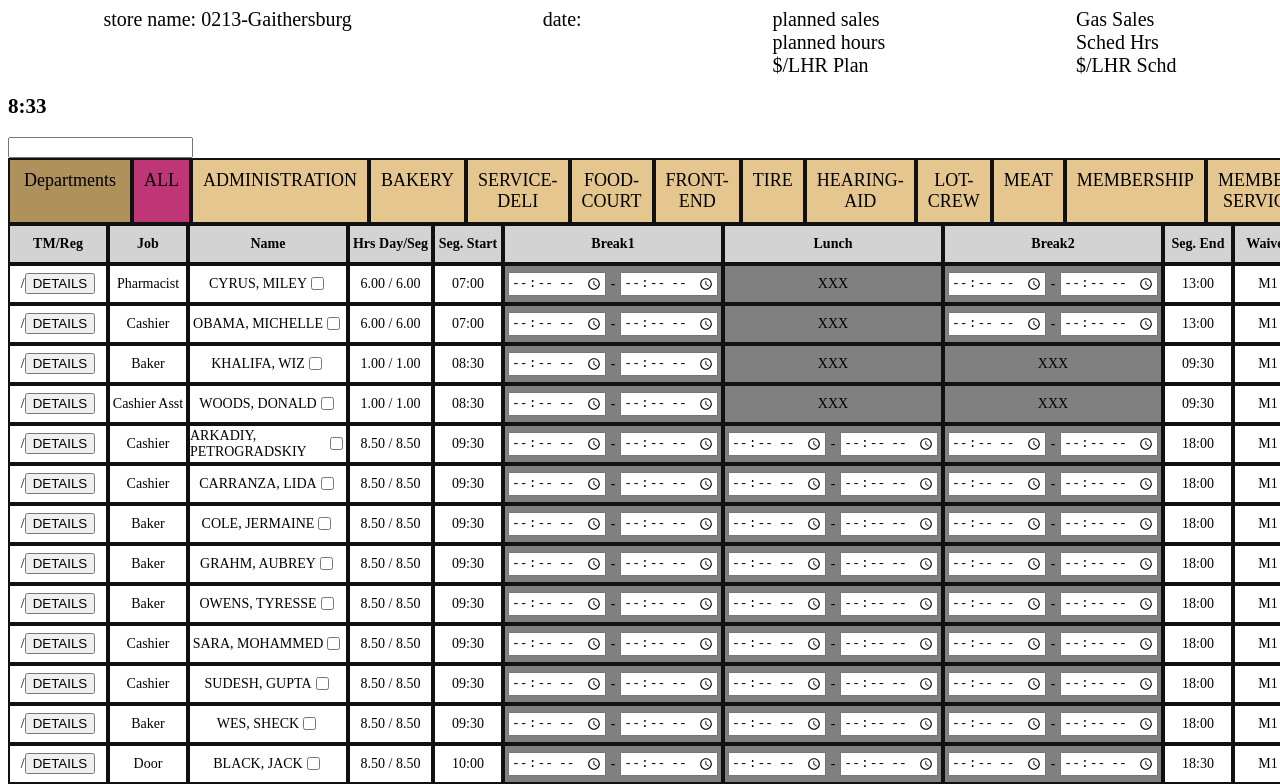
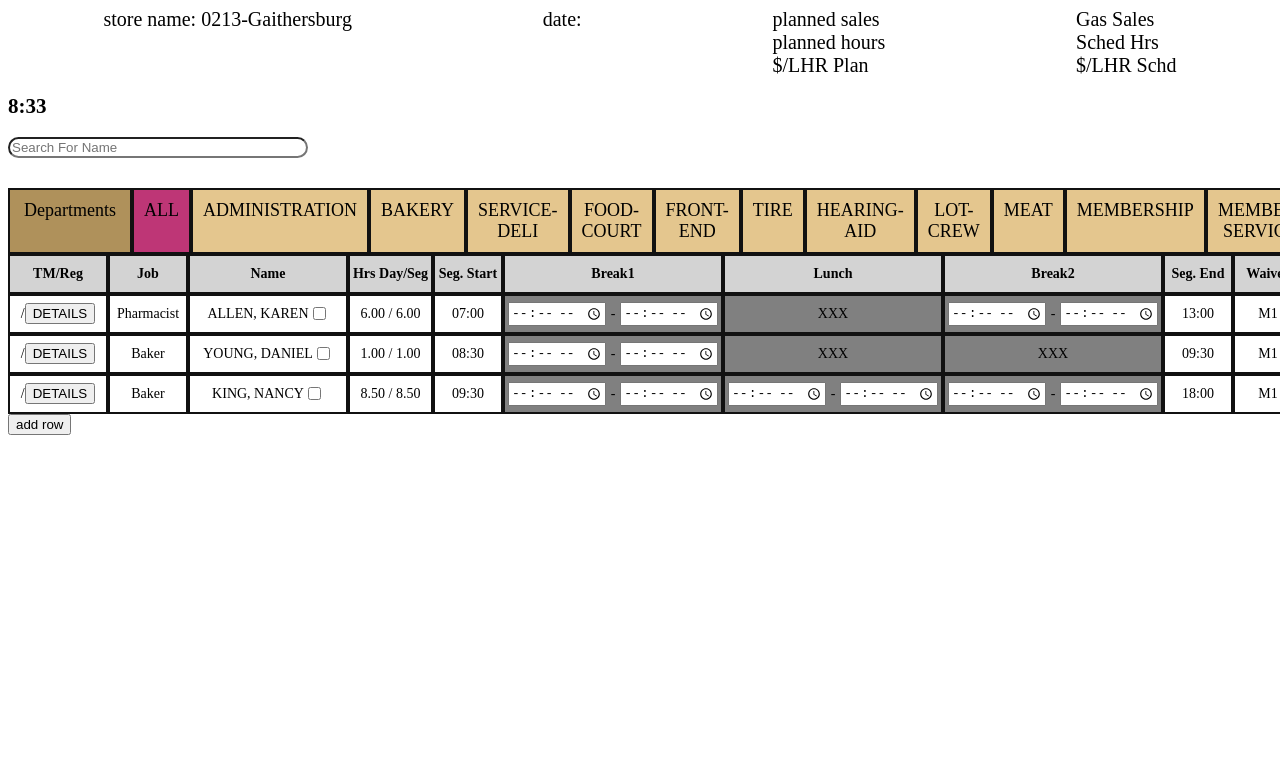
Before and after one commit to mateusmatters/ScheduleBoardApp, a React (Create React App) app: page / in a window 1280 px wide. Shown: the top 784 px of the page. Built offline with nearby package versions, Linux system fonts and the light colour scheme.

Commit message:
updated search bar functionality. It now modifies the array of employees shown based on if a particular employee has a name related to the current text in the search bar

```diff
--- a/src/App.css
+++ b/src/App.css
@@ -126,7 +126,7 @@ input[type="time"] {
 .department-nav-bar {
   display: flex;
   justify-content: space-between; /* Ensures even spacing */
-  width: 100vw; /* Takes full screen width */
+  width: 50vw; /* Takes full screen width */
   list-style: none;
   font-size: 18px;
   padding: 0;
@@ -146,7 +146,7 @@ input[type="time"] {
   background-color: rgb(228, 198, 142);
   border: 2px solid #111;
   max-width:200px;
-  flex-rgow: 1; /* Distributes available space evenly */
+  flex-grow: 1; /* Distributes available space evenly */
   text-align: center;
   padding: 10px;
 }
@@ -158,3 +158,22 @@ input[type="time"] {
 .department-element.abc {
   background-color: rgb(190, 54, 118);
 }
+
+/* .highlighted {
+    animation: highlight-effect .8s infinite alternate ease-in-out;
+}
+
+@keyframes highlight-effect {
+    0% { background-color: transparent; }
+    100% { background-color: red; }
+} */
+
+.search-bar{
+  width: 300px;
+  margin-bottom: 30px;
+  border-radius: 25px;
+}
+
+.error-text {
+  color: red;
+}
--- a/src/App.js
+++ b/src/App.js
@@ -1,7 +1,7 @@
 import './App.css';
 import {Employee} from "./class definitions/employee"
-import {SortedArray} from "./class definitions/sorted-array"
-import { useState, useEffect, useContext} from 'react';
+import {findSimilarNameInList, SortedArray} from "./class definitions/sorted-array"
+import { useState, useEffect, useContext, useRef} from 'react';
 import {createTimeStamp, parseTimeString, simplifiedTimeStampString, chooseRightColor} from './class definitions/helperFunctions';
 
 import AddEmployeeTextFields from './components/AddEmployeeTextFields';
@@ -10,12 +10,58 @@ import employeeArray from './class definitions/testEmployeesArray';
 import TimeContext from "./components/TimeContext"
 import DepartmentMenu from './components/DepartmentMenu';
 import EmployeeComponent from './components/EmployeeComponent'
-import SearchBar from './components/SearchBar';
+
+function tempToString(arr){
+  let retString ="{";
+  for (let element of arr){
+    retString = retString + element.toStringSimplified()+", "
+  }
+  if( retString.length == 1) return "{}";
+  return retString.slice(0, retString.length-2) + "}";
+}
+
+
 function App() {
   const {time} = useContext(TimeContext);
   const [employees, setEmployees] = useState(employeeArray);
+  const [employeesByDept, setEmployeesByDept] = useState(employees._array);
+  const [employeesRendered, setEmployeesRendered] = useState(employeesByDept);
   const [showAddScreen, setShowAddScreen] = useState(false);
-  const [selectedDepartment, setSelectedDepartment] = useState("");
+  const [showNoEmployeesText, setShowNoEmployeesText] = useState(false);
+  const [lastSearchTerm, setLastSearchTerm] = useState(""); // Store last input
+
+
+  useEffect(()=>{
+    searchBarChangeFunction(lastSearchTerm);
+  }, [employeesByDept])
+
+  function searchBarChangeFunction(eOrValue) {
+    let searchQuery = "";
+
+    if (typeof eOrValue === "string") {
+      searchQuery = eOrValue; // Directly use the string input
+    } else if (eOrValue && eOrValue.target) {
+      searchQuery = eOrValue.target.value; // Extract from event object
+    }
+
+    setLastSearchTerm(searchQuery); // Save last search term
+
+    let a = null;
+    try {
+      a = findSimilarNameInList(searchQuery, employeesByDept);
+      if (a.length === 0) {
+        setShowNoEmployeesText(true);
+      } else {
+        setShowNoEmployeesText(false);
+        setEmployeesRendered(a);
+      }
+      console.log(`what names in subPart are similar to ${searchQuery}: ${tempToString(a)}`);
+    } catch (err) {
+      console.log(err);
+      setEmployeesRendered(employeesByDept);
+      setShowNoEmployeesText(false);
+    }
+  }
 
   function handleEmployeeSubmit(firstName, lastName, segStart, segEnd){
     let [hours, mins] = parseTimeString(segStart);
@@ -30,7 +76,7 @@ function App() {
       <div className="App">
         <div className="top-page">
           <div>
-            <div>store name: 0213-Gaithersburg</div>
+            <div>store <span className="highlighted">name:</span> 0213-Gaithersburg</div>
           </div>
           <div>
             <div>date: </div>
@@ -47,8 +93,9 @@ function App() {
           </div>
         </div>
         <h2>{time.getHours()}:{time.getMinutes()}</h2>
-        <SearchBar/>
-        <DepartmentMenu setSelectedDepartment={setSelectedDepartment}/>
+        <input onChange={searchBarChangeFunction} className="search-bar" type="search" placeholder="Search For Name"></input>
+        {showNoEmployeesText?<div className="error-text">no employees with this name </div>:<></>}
+        <DepartmentMenu setEmployeesByDept={setEmployeesByDept} employees={employees}/>
         <div className="grid">
           <div className="row-elt">
             <div className= "column-headings grid-element"><b>TM/Reg</b></div>
@@ -63,11 +110,9 @@ function App() {
             <div className= "column-headings grid-element"><b>Waiver</b></div>
             <div className= "column-headings grid-element"><b>Duties</b></div>
           </div>
-          {/* the error is somewhere around here */}
-          {employees.getSpecificDepartment(selectedDepartment).map((employee, index) => (
+          {employeesRendered.map((employee, index) => (
             <EmployeeComponent employee={employee} index ={index} employees={employees} setEmployees={setEmployees} time={time}/>
           ))}
-
         </div>
         <button onClick={() =>setShowAddScreen(prev => !prev)}>add row</button>
         {showAddScreen ? <AddEmployeeTextFields onSubmit={handleEmployeeSubmit}/> : <></>}
--- a/src/class definitions/employee.js
+++ b/src/class definitions/employee.js
@@ -1,4 +1,5 @@
-import { compareTimeStamps, getDifferenceTimeStamps, simplifiedTimeStampString} from "./helperFunctions";
+import { compareTimeStamps, getDifferenceTimeStamps, simplifiedTimeStampString} from "./helperFunctions.js";
+
 const START_TIME = 0;
 const END_TIME = 1;
 
@@ -14,6 +15,9 @@ const END_TIME = 1;
 // segEnd DATE
 // waiver STRING
 // duties STRING
+
+
+
 export class Employee {
     constructor(firstName, lastName, segmentStart, segmentEnd, role, department ="No Department") {
       if (!firstName, !lastName || !segmentStart || !segmentEnd) {
--- a/src/class definitions/helperFunctions.js
+++ b/src/class definitions/helperFunctions.js
@@ -73,9 +73,8 @@ export function simplifiedTimeStampString(timeStamp){
 //[backgroundColor, progressBarColor, width percentage]
 // chooseRightProgressBarColor
 export function chooseRightColor(emp, typeOfBreak, time){
-    if(!emp.isClockedIn){
-        return ["grey", "none", 0];
-    } else if(typeOfBreak === "break1"){
+    if(!emp.isClockedIn) return ["grey", "none", 0];
+    if(typeOfBreak === "break1"){
         if(emp.break1StartTime === null){
             let earliestTimeToStartBreak = addTime(emp.segmentStart, 120);
             let minsBeforeOrAfterEarliestTime = compareTimeStamps(time, earliestTimeToStartBreak);
--- a/src/class definitions/sorted-array.js
+++ b/src/class definitions/sorted-array.js
@@ -1,5 +1,41 @@
-import { queryHelpers } from "@testing-library/dom";
-import {Employee} from "./employee.js";
+import { Employee} from "./employee.js";
+
+
+function areNamesSimilar(partialOrWholeName, wholeName){
+  if (typeof partialOrWholeName !== 'string' || typeof wholeName !== 'string') {
+    throw new Error("Both inputs must be strings");
+  }
+  // Create a regex pattern that checks if partialOrWholeName matches from the start of wholeName
+  let regex = new RegExp(`^${partialOrWholeName}`, "i"); // ^ ensures it matches from the beginning
+  return regex.test(wholeName);
+}
+
+export function findSimilarNameInList(inputName, employeeList){
+  if (!/^[A-Za-z'-]+ ?(?: [A-Za-z'-]+)?$/.test(inputName)) throw new Error("Invalid format. Expecting only one or two names. Either first, last, or both");
+  if(employeeList.length <1) throw new Error("Need at least one element in Sorted Array");
+
+  let match = inputName.match(/^([A-Za-z'-]+) ?([A-Za-z'-]+)?$/);
+  let name1 = match[1]; // First name (always present)
+  let name2 = match[2] || null; // Second name (optional, defaults to null)
+  let retArray = [];
+  if (name2 === null){
+    for (let employee of employeeList){
+      if(areNamesSimilar(name1, employee.firstName) || areNamesSimilar(name1, employee.lastName)){
+        retArray.push(employee);
+      }
+    }
+  } else{
+    for(let employee of employeeList){
+      if(areNamesSimilar(name1, employee.firstName) && areNamesSimilar(name2, employee.lastName)){
+        retArray.push(employee);
+      } else if(areNamesSimilar(name1, employee.lastName) && areNamesSimilar(name2, employee.firstName)){
+        retArray.push(employee);
+      }
+    }
+  }
+  return retArray;
+}
+
 
 export class SortedArray {
     constructor(elementType) {
@@ -10,21 +46,15 @@ export class SortedArray {
       this._array = [];
     }
 
-    get array(){
-      return this._array;
-    }
+    get array(){return this._array}
+    get size(){return this._array.length}
+    get elementType() {return this._elementType}
+
     set array(otherArray){
       //put some code later that checks for the type of the parameter
       this._array = otherArray;
     }
 
-    get size(){
-      return this._array.length;
-    }
-
-    get elementType() {
-      return this._elementType
-    }
 
     add(element){
       if(!(element instanceof this._elementType)){
@@ -32,7 +62,6 @@ export class SortedArray {
       }
       let left = 0;
       let right = this._array.length;
-
       // Use binary search to find the correct insertion index.
       while (left < right) {
         const mid = Math.floor((left + right) / 2);
@@ -48,20 +77,41 @@ export class SortedArray {
       return this._arrary;
     }
 
-    deleteElement(){
 
-    }
-
+    //employee specific function
     getSpecificDepartment(departmentName){
       if (!departmentName || departmentName=== "ALL") return this._array;
       let retValue = this._array.filter(employee => employee.department === departmentName);
       return retValue;
     }
 
+    //employee specific function
+    // findSimilarNameInList(inputName){
+    //   if (!/^[A-Za-z'-]+ ?(?: [A-Za-z'-]+)?$/.test(inputName)) throw new Error("Invalid format. Expecting only one or two names. Either first, last, or both");
+    //   if(this.size <1) throw new Error("Need at least one element in Sorted Array");
+
+    //   let match = inputName.match(/^([A-Za-z'-]+) ?([A-Za-z'-]+)?$/);
+    //   let name1 = match[1]; // First name (always present)
+    //   let name2 = match[2] || null; // Second name (optional, defaults to null)
+    //   let retArray = [];
+    //   // console.log(`name1: ${name1}, name2: ${name2}`);
+    //   if (name2 === null){
+    //     for (let employee of this._array){
+    //       let hey = false;
+    //       if(areNamesSimilar(name1, employee.firstName) || areNamesSimilar(name1, employee.lastName)){
+    //         retArray.push(employee);
+    //         hey = true;
+    //       }
+    //       console.log(`Are ${name1} and ${employee.firstName} similar? Answer is : ${hey}`);
+    //     }
+    //   }
+    //   return retArray;
+    // }
+
     toString() {
       let retString ="{";
       for (let element of this._array){
-        retString = retString + element.toString()+", "
+        retString = retString + element.toStringSimplified()+", "
       }
       if( retString.length == 1) return "{}";
       return retString.slice(0, retString.length-2) + "}";
--- a/src/class definitions/testEmployeesArray.js
+++ b/src/class definitions/testEmployeesArray.js
@@ -1,43 +1,116 @@
 import {Employee} from "./employee.js";
 import {SortedArray} from "./sorted-array.js"
 import { createTimeStamp } from "./helperFunctions.js";
+
+
+// const firstNames = [
+//   "James", "Mary", "Robert", "Patricia", "John", "Jennifer", "Michael", "Linda", "David", "Elizabeth",
+//   "William", "Barbara", "Richard", "Susan", "Joseph", "Jessica", "Thomas", "Sarah", "Charles", "Karen"
+// ];
+
+// const lastNames = [
+//   "Smith", "Johnson", "Williams", "Brown", "Jones", "Garcia", "Miller", "Davis", "Rodriguez", "Martinez",
+//   "Hernandez", "Lopez", "Gonzalez", "Wilson", "Anderson", "Thomas", "Taylor", "Moore", "Jackson", "Martin"
+// ];
+
+// function getRandomName(list, usedNames) {
+//   let name;
+//   do {
+//     name = list[Math.floor(Math.random() * list.length)];
+//   } while (usedNames.has(name));
+//   usedNames.add(name);
+//   return name;
+// }
+// console.log(getRandomName)
+
+// const employeeArray = new SortedArray(Employee);
+// const usedFirstNames = new Set();
+// const usedLastNames = new Set();
+
+// for (let i = 0; i < 40; i++) {
+//   const firstName = getRandomName(firstNames, usedFirstNames);
+//   const lastName = getRandomName(lastNames, usedLastNames);
+//   const startHour = Math.floor(Math.random() * 12) + 7; // Random start between 7 AM - 6 PM
+//   const startMinute = [0, 15, 30, 45][Math.floor(Math.random() * 4)];
+//   const endHour = startHour + Math.floor(Math.random() * 6) + 1; // Random end time 1-7 hours later
+//   const endMinute = [0, 15, 30, 45][Math.floor(Math.random() * 4)];
+//   const positions = ["Cashier", "Cashier Asst", "Baker", "Door", "Sandwich Maker", "Chicken Maker", "Pharmacist"];
+//   const departments = ["FRONT-END", "BAKERY", "MEMBERSHIP-SERVICE", "DELI", "PHARMACY"];
+
+//   employeeArray.add(new Employee(
+//     firstName,
+//     lastName,
+//     createTimeStamp(startHour, startMinute),
+//     createTimeStamp(endHour, endMinute),
+//     positions[Math.floor(Math.random() * positions.length)],
+//     departments[Math.floor(Math.random() * departments.length)]
+//   ));
+// }
+
+
+ //--------------------------------------------------------------------------
+
+
 const employeeArray = new SortedArray(Employee);
-employeeArray.add(new Employee("DONALD", "WOODS", createTimeStamp(8,30), createTimeStamp(9,30), "Cashier Asst", "FRONT-END")); //WEIRD SEG
-employeeArray.add(new Employee("LIDA", "CARRANZA", createTimeStamp(9,30), createTimeStamp(18,0), "Cashier", "FRONT-END"));
-employeeArray.add(new Employee("GUPTA", "SUDESH", createTimeStamp(9,30), createTimeStamp(18,0), "Cashier", "FRONT-END"));
-employeeArray.add(new Employee("MOHAMMED", "SARA", createTimeStamp(9,30), createTimeStamp(18,0), "Cashier", "FRONT-END"));
-employeeArray.add(new Employee("PETROGRADSKIY", "ARKADIY", createTimeStamp(9,30), createTimeStamp(18,0), "Cashier", "FRONT-END"));
-employeeArray.add(new Employee("COLE", "DAVID", createTimeStamp(10,0), createTimeStamp(18,30), "Cashier", "FRONT-END"));
-employeeArray.add(new Employee("ANGELITA", "TAPIA MUJICA", createTimeStamp(10,0), createTimeStamp(18,30), "Cashier", "FRONT-END"));
-employeeArray.add(new Employee("GAIL", "GRAYBILL", createTimeStamp(10,15), createTimeStamp(18,45), "Cashier", "FRONT-END"));
-employeeArray.add(new Employee("LYDIA", "OPOKU", createTimeStamp(10,15), createTimeStamp(18,45), "Cashier", "FRONT-END"));
-employeeArray.add(new Employee("EVELYN", "REYES", createTimeStamp(10,15), createTimeStamp(18,45), "Cashier", "FRONT-END"));
-employeeArray.add(new Employee("HIRUTE", "TAKELE", createTimeStamp(10,15), createTimeStamp(18,45), "Cashier", "FRONT-END"));
-employeeArray.add(new Employee("ZOILA", "FLORES", createTimeStamp(10,30), createTimeStamp(15,30), "Cashier", "FRONT-END"));
-employeeArray.add(new Employee("KENNEDY", "AMPADU", createTimeStamp(10,30), createTimeStamp(12,30), "Cashier", "FRONT-END")); //WEIRD SEG
-employeeArray.add(new Employee("HANIF", "MOHAMMAD", createTimeStamp(10,30), createTimeStamp(15,0), "Cashier", "FRONT-END"));
-employeeArray.add(new Employee("SAAD", "ANDRAOS", createTimeStamp(10,30), createTimeStamp(19,0), "Cashier Asst", "FRONT-END"));
-employeeArray.add(new Employee("MARGARET", "NTIM", createTimeStamp(10,45), createTimeStamp(15,15), "Cashier", "FRONT-END"));
-employeeArray.add(new Employee("BARACK", "OBAMA", createTimeStamp(13,45), createTimeStamp(18,45), "Cashier", "FRONT-END"));
-employeeArray.add(new Employee("MICHELLE", "OBAMA", createTimeStamp(7,0), createTimeStamp(13,0), "Cashier", "FRONT-END"));
+// employeeArray.add(new Employee("DONALD", "WOODS", createTimeStamp(8,30), createTimeStamp(9,30), "Cashier Asst", "FRONT-END")); //WEIRD SEG
+// employeeArray.add(new Employee("LIDA", "CARRANZA", createTimeStamp(9,30), createTimeStamp(18,0), "Cashier", "FRONT-END"));
+// employeeArray.add(new Employee("GUPTA", "SUDESH", createTimeStamp(9,30), createTimeStamp(18,0), "Cashier", "FRONT-END"));
+// employeeArray.add(new Employee("MOHAMMED", "SARA", createTimeStamp(9,30), createTimeStamp(18,0), "Cashier", "FRONT-END"));
+// employeeArray.add(new Employee("PETROGRADSKIY", "ARKADIY", createTimeStamp(9,30), createTimeStamp(18,0), "Cashier", "FRONT-END"));
+// employeeArray.add(new Employee("COLE", "DAVID", createTimeStamp(10,0), createTimeStamp(18,30), "Cashier", "FRONT-END"));
+// employeeArray.add(new Employee("ANGELITA", "TAPIA", createTimeStamp(10,0), createTimeStamp(18,30), "Cashier", "FRONT-END"));
+// employeeArray.add(new Employee("GAIL", "GRAYBILL", createTimeStamp(10,15), createTimeStamp(18,45), "Cashier", "FRONT-END"));
+// employeeArray.add(new Employee("LYDIA", "OPOKU", createTimeStamp(10,15), createTimeStamp(18,45), "Cashier", "FRONT-END"));
+// employeeArray.add(new Employee("EVELYN", "REYES", createTimeStamp(10,15), createTimeStamp(18,45), "Cashier", "FRONT-END"));
+// employeeArray.add(new Employee("HIRUTE", "TAKELE", createTimeStamp(10,15), createTimeStamp(18,45), "Cashier", "FRONT-END"));
+// employeeArray.add(new Employee("ZOILA", "FLORES", createTimeStamp(10,30), createTimeStamp(15,30), "Cashier", "FRONT-END"));
+// employeeArray.add(new Employee("KENNEDY", "AMPADU", createTimeStamp(10,30), createTimeStamp(12,30), "Cashier", "FRONT-END")); //WEIRD SEG
+// employeeArray.add(new Employee("HANIF", "MOHAMMAD", createTimeStamp(10,30), createTimeStamp(15,0), "Cashier", "FRONT-END"));
+// employeeArray.add(new Employee("SAAD", "ANDRAOS", createTimeStamp(10,30), createTimeStamp(19,0), "Cashier Asst", "FRONT-END"));
+// employeeArray.add(new Employee("MARGARET", "NTIM", createTimeStamp(10,45), createTimeStamp(15,15), "Cashier", "FRONT-END"));
+// employeeArray.add(new Employee("BARACK", "OBAMA", createTimeStamp(13,45), createTimeStamp(18,45), "Cashier", "FRONT-END"));
+// employeeArray.add(new Employee("MICHELLE", "OBAMA", createTimeStamp(7,0), createTimeStamp(13,0), "Cashier", "FRONT-END"));
 
-employeeArray.add(new Employee("WIZ", "KHALIFA", createTimeStamp(8,30), createTimeStamp(9,30), "Baker", "BAKERY")); //WEIRD SEG
-employeeArray.add(new Employee("SHECK", "WES", createTimeStamp(9,30), createTimeStamp(18,0), "Baker", "BAKERY"));
-employeeArray.add(new Employee("JERMAINE", "COLE", createTimeStamp(9,30), createTimeStamp(18,0), "Baker", "BAKERY"));
-employeeArray.add(new Employee("AUBREY", "GRAHM", createTimeStamp(9,30), createTimeStamp(18,0), "Baker", "BAKERY"));
-employeeArray.add(new Employee("TYRESSE", "OWENS", createTimeStamp(9,30), createTimeStamp(18,0), "Baker", "BAKERY"));
-employeeArray.add(new Employee("CANDICE", "OWENS", createTimeStamp(10,0), createTimeStamp(18,30), "Door", "MEMBERSHIP-SERVICE"));
-employeeArray.add(new Employee("JACK", "BLACK", createTimeStamp(10,0), createTimeStamp(18,30), "Door", "MEMBERSHIP-SERVICE"));
-employeeArray.add(new Employee("LEONARDO", "DICAPRIO", createTimeStamp(10,15), createTimeStamp(18,45), "Door", "MEMBERSHIP-SERVICE"));
-employeeArray.add(new Employee("SCARLET", "JOHANSON", createTimeStamp(10,15), createTimeStamp(18,45), "Door", "MEMBERSHIP-SERVICE"));
-employeeArray.add(new Employee("CHRIS", "HEMSWORTH", createTimeStamp(10,15), createTimeStamp(18,45), "Sandwich Maker", "DELI"));
-employeeArray.add(new Employee("TOM", "HOLLAND", createTimeStamp(10,15), createTimeStamp(18,45), "Sandwich Maker", "DELI"));
-employeeArray.add(new Employee("ROBERT", "DOWEY", createTimeStamp(10,30), createTimeStamp(15,30), "Chicken Maker", "DELI"));
-employeeArray.add(new Employee("CHRIS", "EVANS", createTimeStamp(10,30), createTimeStamp(12,30), "Sandwich Maker", "DELI")); //WEIRD SEG
-employeeArray.add(new Employee("DARREN", "WATKINS", createTimeStamp(10,30), createTimeStamp(15,0), "Chicken Maker", "DELI"));
-employeeArray.add(new Employee("CHRISTOPHER", "NOLAN", createTimeStamp(10,30), createTimeStamp(19,0), "Pharmacist", "PHARMACY"));
-employeeArray.add(new Employee("ADAM", "LEVINE", createTimeStamp(10,45), createTimeStamp(15,15), "Pharmacist", "PHARMACY"));
-employeeArray.add(new Employee("BRITTANEY", "SPEARS", createTimeStamp(13,45), createTimeStamp(18,45), "Pharmacist", "PHARMACY"));
-employeeArray.add(new Employee("MILEY", "CYRUS", createTimeStamp(7,0), createTimeStamp(13,0), "Pharmacist", "PHARMACY"));
+// employeeArray.add(new Employee("WIZ", "KHALIFA", createTimeStamp(8,30), createTimeStamp(9,30), "Baker", "BAKERY")); //WEIRD SEG
+// employeeArray.add(new Employee("SHECK", "WES", createTimeStamp(9,30), createTimeStamp(18,0), "Baker", "BAKERY"));
+// employeeArray.add(new Employee("JERMAINE", "COLE", createTimeStamp(9,30), createTimeStamp(18,0), "Baker", "BAKERY"));
+// employeeArray.add(new Employee("AUBREY", "GRAHM", createTimeStamp(9,30), createTimeStamp(18,0), "Baker", "BAKERY"));
+// employeeArray.add(new Employee("TYRESSE", "OWENS", createTimeStamp(9,30), createTimeStamp(18,0), "Baker", "BAKERY"));
+// employeeArray.add(new Employee("CANDICE", "OWENS", createTimeStamp(10,0), createTimeStamp(18,30), "Door", "MEMBERSHIP-SERVICE"));
+// employeeArray.add(new Employee("JACK", "BLACK", createTimeStamp(10,0), createTimeStamp(18,30), "Door", "MEMBERSHIP-SERVICE"));
+// employeeArray.add(new Employee("LEONARDO", "DICAPRIO", createTimeStamp(10,15), createTimeStamp(18,45), "Door", "MEMBERSHIP-SERVICE"));
+// employeeArray.add(new Employee("SCARLET", "JOHANSON", createTimeStamp(10,15), createTimeStamp(18,45), "Door", "MEMBERSHIP-SERVICE"));
+// employeeArray.add(new Employee("CHRIS", "HEMSWORTH", createTimeStamp(10,15), createTimeStamp(18,45), "Sandwich Maker", "DELI"));
+// employeeArray.add(new Employee("TOM", "HOLLAND", createTimeStamp(10,15), createTimeStamp(18,45), "Sandwich Maker", "DELI"));
+// employeeArray.add(new Employee("ROBERT", "DOWEY", createTimeStamp(10,30), createTimeStamp(15,30), "Chicken Maker", "DELI"));
+// employeeArray.add(new Employee("CHRIS", "EVANS", createTimeStamp(10,30), createTimeStamp(12,30), "Sandwich Maker", "DELI")); //WEIRD SEG
+// employeeArray.add(new Employee("DARREN", "WATKINS", createTimeStamp(10,30), createTimeStamp(15,0), "Chicken Maker", "DELI"));
+// employeeArray.add(new Employee("CHRISTOPHER", "NOLAN", createTimeStamp(10,30), createTimeStamp(19,0), "Pharmacist", "PHARMACY"));
+// employeeArray.add(new Employee("ADAM", "LEVINE", createTimeStamp(10,45), createTimeStamp(15,15), "Pharmacist", "PHARMACY"));
+// employeeArray.add(new Employee("BRITTANEY", "SPEARS", createTimeStamp(13,45), createTimeStamp(18,45), "Pharmacist", "PHARMACY"));
+// employeeArray.add(new Employee("MILEY", "CYRUS", createTimeStamp(7,0), createTimeStamp(13,0), "Pharmacist", "PHARMACY"));
+
+// employeeArray.add(new Employee("JAMES", "ANDERSON", createTimeStamp(8,30), createTimeStamp(9,30), "Baker", "BAKERY")); //WEIRD SEG
+// employeeArray.add(new Employee("MARY", "THOMPSON", createTimeStamp(9,30), createTimeStamp(18,0), "Baker", "BAKERY"));
+// employeeArray.add(new Employee("JOHN", "WILLIAMS", createTimeStamp(9,30), createTimeStamp(18,0), "Baker", "BAKERY"));
+// employeeArray.add(new Employee("PATRICIA", "JOHNSON", createTimeStamp(9,30), createTimeStamp(18,0), "Baker", "BAKERY"));
+// employeeArray.add(new Employee("ROBERT", "BROWN", createTimeStamp(9,30), createTimeStamp(18,0), "Baker", "BAKERY"));
+// employeeArray.add(new Employee("LINDA", "DAVIS", createTimeStamp(10,0), createTimeStamp(18,30), "Door", "MEMBERSHIP-SERVICE"));
+// employeeArray.add(new Employee("MICHAEL", "MILLER", createTimeStamp(10,0), createTimeStamp(18,30), "Door", "MEMBERSHIP-SERVICE"));
+// employeeArray.add(new Employee("ELIZABETH", "WILSON", createTimeStamp(10,15), createTimeStamp(18,45), "Door", "MEMBERSHIP-SERVICE"));
+// employeeArray.add(new Employee("DAVID", "MOORE", createTimeStamp(10,15), createTimeStamp(18,45), "Door", "MEMBERSHIP-SERVICE"));
+// employeeArray.add(new Employee("JENNIFER", "TAYLOR", createTimeStamp(10,15), createTimeStamp(18,45), "Sandwich Maker", "DELI"));
+// employeeArray.add(new Employee("WILLIAM", "CLARK", createTimeStamp(10,15), createTimeStamp(18,45), "Sandwich Maker", "DELI"));
+// employeeArray.add(new Employee("SUSAN", "WHITE", createTimeStamp(10,30), createTimeStamp(15,30), "Chicken Maker", "DELI"));
+// employeeArray.add(new Employee("JOSEPH", "HARRIS", createTimeStamp(10,30), createTimeStamp(12,30), "Sandwich Maker", "DELI")); //WEIRD SEG
+// employeeArray.add(new Employee("JESSICA", "MARTIN", createTimeStamp(10,30), createTimeStamp(15,0), "Chicken Maker", "DELI"));
+// employeeArray.add(new Employee("THOMAS", "LEWIS", createTimeStamp(10,30), createTimeStamp(19,0), "Pharmacist", "PHARMACY"));
+// employeeArray.add(new Employee("SARAH", "WALKER", createTimeStamp(10,45), createTimeStamp(15,15), "Pharmacist", "PHARMACY"));
+// employeeArray.add(new Employee("CHARLES", "HALL", createTimeStamp(13,45), createTimeStamp(18,45), "Pharmacist", "PHARMACY"));
+employeeArray.add(new Employee("KAREN", "ALLEN", createTimeStamp(7,0), createTimeStamp(13,0), "Pharmacist", "PHARMACY"));
+
+employeeArray.add(new Employee("DANIEL", "YOUNG", createTimeStamp(8,30), createTimeStamp(9,30), "Baker", "BAKERY")); //WEIRD SEG
+employeeArray.add(new Employee("NANCY", "KING", createTimeStamp(9,30), createTimeStamp(18,0), "Baker", "BAKERY"));
+
 
 export default employeeArray;
--- a/src/components/SearchBar.jsx
+++ /dev/null
@@ -1,9 +0,0 @@
-import React from 'react'
-
-const SearchBar = () => {
-  return (
-    <input type="search"></input>
-  )
-}
-
-export default SearchBar
```
Also changed, not shown: src/components/DepartmentMenu.jsx (+2 -8 lines).
